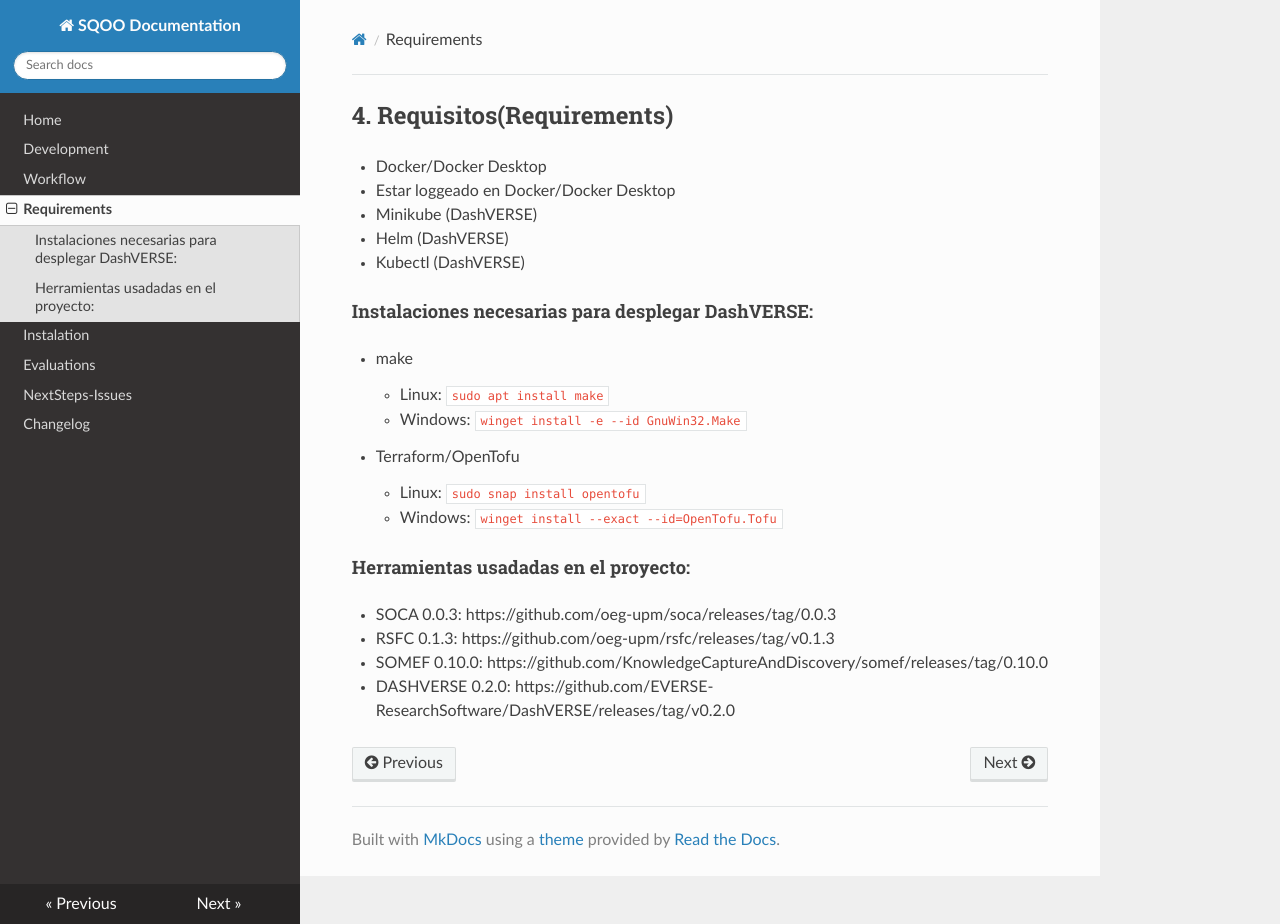
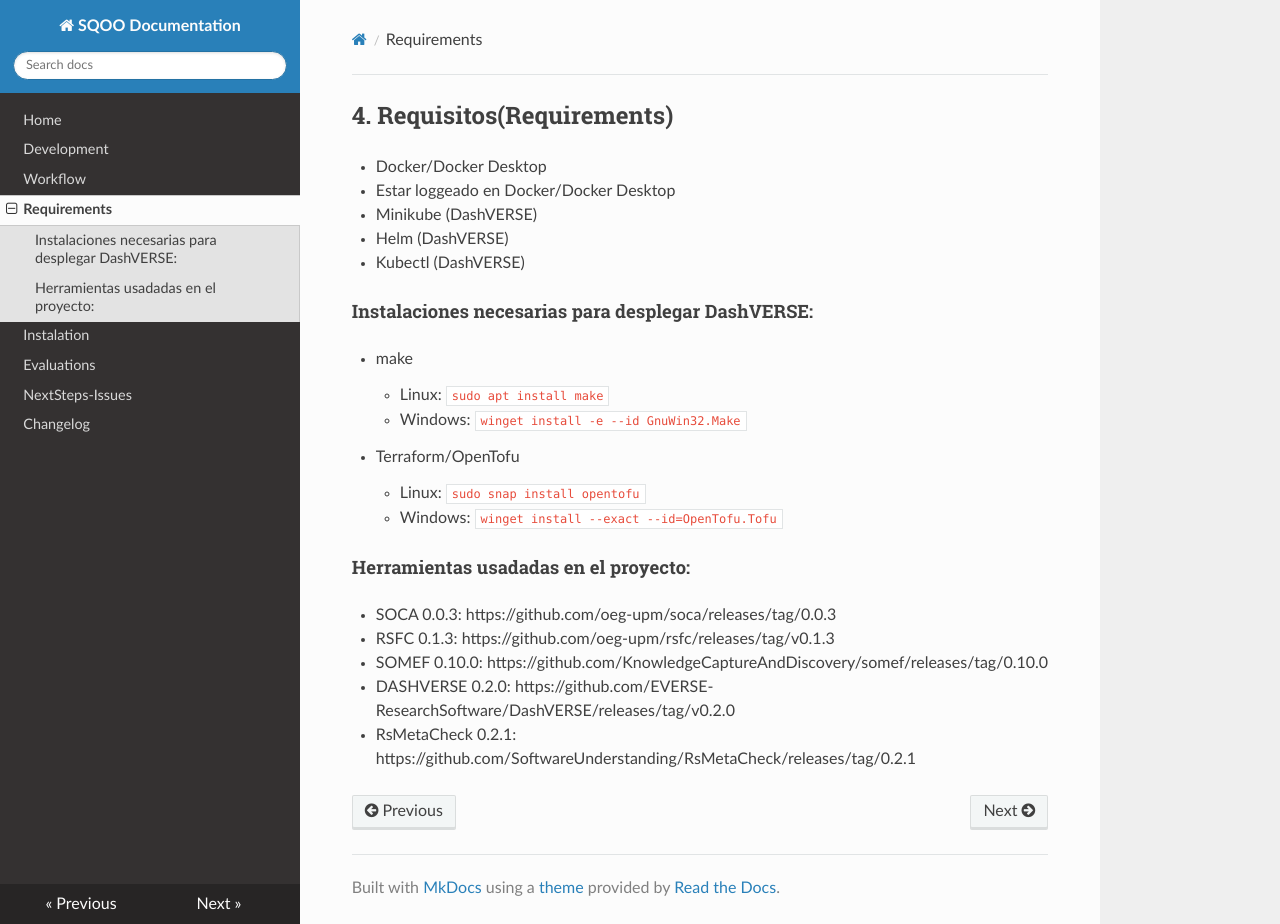
Before and after one commit to SergioZSZ/Software-Quality-Observatory-Orchestrator-TFG, an MkDocs documentation site: the page built from docs/requisitos.md, in a window 1280 px wide and 924 px high. Built offline with MkDocs 1.6.1, drawn with Linux system fonts in a browser that asks for light colours; nearby versions of some CDN libraries.

Commit message:
added RSMETACHECK to Requirements

```diff
--- a/docs/requisitos.md
+++ b/docs/requisitos.md
@@ -29,3 +29,6 @@
 
 - DASHVERSE 0.2.0:
 https://github.com/EVERSE-ResearchSoftware/DashVERSE/releases/tag/v0.2.0
+
+- RsMetaCheck 0.2.1:
+https://github.com/SoftwareUnderstanding/RsMetaCheck/releases/tag/0.2.1
```
Also changed, not shown: README.md (+3 -0 lines).
